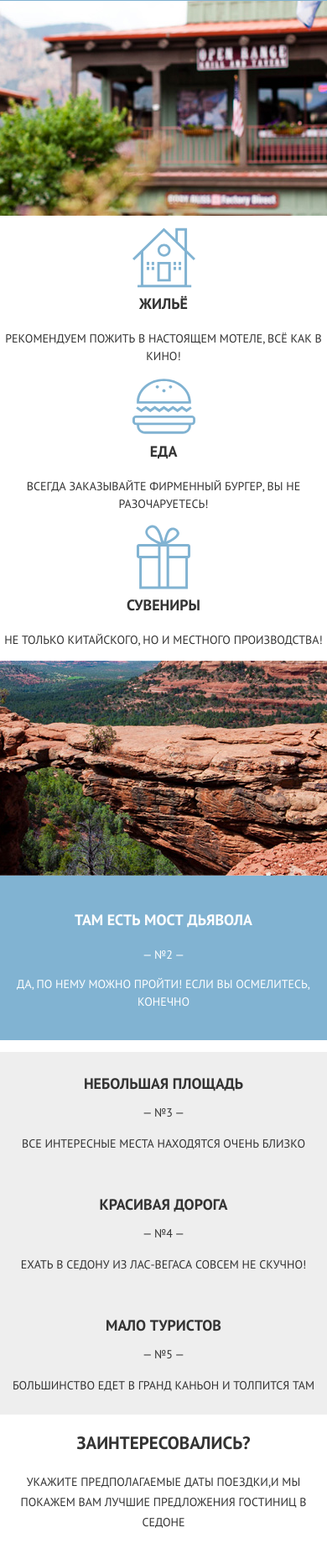
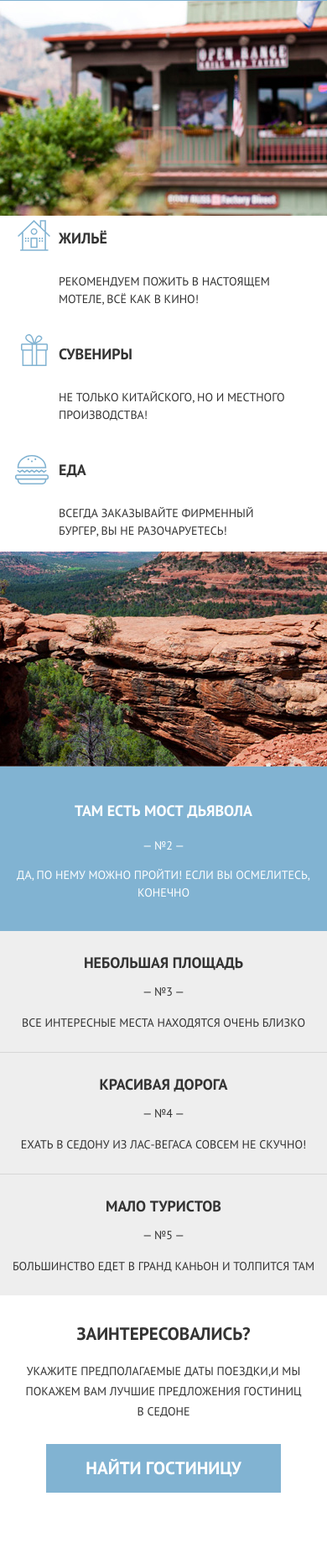
Before and after one commit to foontomas/832991-sedona-21, a website: page source/index.html in a window 390 px wide. Shown: the part 1119-2976 px from the top of the page at 84% size. Drawn offline with nearby package versions, Linux system fonts and the light colour scheme; files that its build step writes are made by us from their sources; grey boxes are pictures that could not be loaded.

Commit message:
продолжаем главную страницу

```diff
--- a/source/index.html
+++ b/source/index.html
@@ -99,8 +99,8 @@
           <div class="pictogram-block">
             <ul class="pictogram-block__list">
               <li class="pictogram-block__item">
-                <img src="./img/icon-house.svg" alt="Рекомендуем пожить в настоящем мотеле, всё как в кино!" width="75" height="72">
-                <h3 class="advantages__h3">
+                <img class="pictogram-block__image" src="./img/icon-house.svg" alt="Рекомендуем пожить в настоящем мотеле, всё как в кино!" width="75" height="72">
+                <h3 class="pictogram-block__h3 pictogram-block__h3--motel">
                   Жильё
                 </h3>
                 <p>
@@ -108,21 +108,21 @@
                 </p>
               </li>
               <li class="pictogram-block__item">
-                <img src="./img/icon-burger.svg" alt="Всегда заказывайте фирменный бургер, вы не разочаруетесь!" width="75" height="70">
-                <h3 class="advantages__h3">
+                <img class="pictogram-block__image" src="./img/icon-gift.svg" alt="Сувениры Не только китайского, но и местного производства!" width="64" height="77">
+                <h3 class="pictogram-block__h3 pictogram-block__h3--souvenirs">
+                  Сувениры
+                </h3>
+                <p>
+                  Не только китайского, но и местного производства!
+                </p>
+              </li>
+              <li class="pictogram-block__item">
+                <img class="pictogram-block__image" src="./img/icon-burger.svg" alt="Всегда заказывайте фирменный бургер, вы не разочаруетесь!" width="75" height="70">
+                <h3 class="pictogram-block__h3 pictogram-block__h3--burger">
                   Еда
                 </h3>
                 <p>
                   Всегда заказывайте фирменный бургер, вы не разочаруетесь!
-                </p>
-              </li>
-              <li class="pictogram-block__item">
-                <img src="./img/icon-gift.svg" alt="Сувениры Не только китайского, но и местного производства!" width="64" height="77">
-                <h3 class="advantages__h3">
-                  Сувениры
-                </h3>
-                <p>
-                  Не только китайского, но и местного производства!
                 </p>
               </li>
             </ul>
@@ -193,10 +193,6 @@
               Укажите предполагаемые даты поездки,и мы покажем вам лучшие предложения гостиниц в седоне
             </p>
           </div>
-          <div class=map-search__map>
-            <iframe src="https://www.google.com/maps/embed?pb=!1m18!1m12!1m3!1d52385.135657476916!2d-111.83015810420495!3d34.85444381570011!2m3!1f0!2f0!3f0!3m2!1i1024!2i768!4f13.1!3m3!1m2!1s0x872da132f942b00d%3A0x5548c523fa6c8efd!2z0KHQtdC00L7QvdCwLCDQkNGA0LjQt9C-0L3QsCA4NjMzNiwg0KHQqNCQ!5e0!3m2!1sru!2sru!4v1607865575919!5m2!1sru!2sru" width="100%" height="100%" frameborder="0" style="border:0;" allowfullscreen="" aria-hidden="false" tabindex="0">
-            </iframe>
-          </div>
           <form class="map-search__form" action="https://echo.htmlacademy.ru/" method="post" target="_blank" aria-label="поиск гостиницы в Седоне" tabindex="0">
             <h3 class="map-search__form-title">
               найти гостиницу
@@ -204,6 +200,10 @@
             <div class="form__content form__content--hide">
             </div>
           </form>
+          <div class=map-search__map>
+            <iframe src="https://www.google.com/maps/embed?pb=!1m18!1m12!1m3!1d52385.135657476916!2d-111.83015810420495!3d34.85444381570011!2m3!1f0!2f0!3f0!3m2!1i1024!2i768!4f13.1!3m3!1m2!1s0x872da132f942b00d%3A0x5548c523fa6c8efd!2z0KHQtdC00L7QvdCwLCDQkNGA0LjQt9C-0L3QsCA4NjMzNiwg0KHQqNCQ!5e0!3m2!1sru!2sru!4v1607865575919!5m2!1sru!2sru" width="100%" height="100%" frameborder="0" style="border:0;" allowfullscreen="" aria-hidden="false" tabindex="0">
+            </iframe>
+          </div>
         </section>
       </main>
       <footer class="page-footer">
--- a/source/less/blocks/advantages.less
+++ b/source/less/blocks/advantages.less
@@ -63,6 +63,16 @@
     }
   }
 
+  .advantages__text-card--additional {
+    &:nth-child(1) {
+      border-bottom: 1px solid @grey-borders;
+    }
+
+    &:nth-child(2) {
+      border-bottom: 1px solid @grey-borders;
+    }
+  }
+
   .advantages__text-card--additional .advantages__h3 {
     margin-bottom: 11px;
   }
@@ -75,6 +85,12 @@
   .advantages__br {
     display: none;
   }
+
+  .advantages--text-block {
+    margin-top: 0;
+    margin-bottom: 0;
+  }
+
 }
 
 @media (min-width: @tablet-width) {
--- a/source/less/blocks/map-search.less
+++ b/source/less/blocks/map-search.less
@@ -23,6 +23,33 @@
   height: 350px;
 }
 
+@media (max-width: @mobile-width-only) {
+  .map-search__title {
+    padding-top: 33px;
+    padding-right: 30px;
+    padding-bottom: 27px;
+    padding-left: 30px;
+  }
+
+  .map-search__h3 {
+    margin-top: 0;
+    margin-bottom: 19px;
+  }
+
+  .map-search__p {
+    margin-top: 0;
+    margin-bottom: 0;
+  }
+
+  .map-search__form {
+    margin-bottom: 49px;
+  }
+
+  .map-search__map {
+    padding-bottom: 10px;
+  }
+}
+
 @media (min-width: @tablet-width) {
   .map-search__title {
     width: 435px;
@@ -31,7 +58,6 @@
 
   .map-search__map {
     min-width: 768px;
-    order: 3;
   }
 
   .map-search {
--- a/source/less/blocks/page-footer.less
+++ b/source/less/blocks/page-footer.less
@@ -6,6 +6,23 @@
 
 .page-footer__copyright {
   margin-top: 40px;
+}
+
+@media (max-width: @mobile-width-only) {
+  .page-footer {
+    padding-top: 28.5px;
+    padding-bottom: 26px;
+  }
+
+  .page-footer__hashtag {
+    margin-top: 0;
+    margin-bottom: 33.5px;
+  }
+
+  .page-footer__copyright {
+    margin-top: 0;
+    margin-bottom: 0;
+  }
 }
 
 @media (min-width: @tablet-width) {
--- a/source/less/blocks/pictogram-block.less
+++ b/source/less/blocks/pictogram-block.less
@@ -4,6 +4,59 @@
 
 .pictogram-block__list {
   list-style: none;
+}
+
+@media (max-width: @mobile-width-only) {
+  .pictogram-block__image {
+    display: none;
+  }
+
+  .pictogram-block__item {
+    padding: 0 40px 0 70px;
+    text-align: start;
+
+    &:not(:last-child) {
+      padding-bottom: 28px;
+    }
+  }
+
+  .pictogram-block__h3 {
+    position: relative;
+    margin: 0;
+    padding-bottom: 14px;
+    font-size: 18px;
+
+    &::before {
+      content: "";
+      position: absolute;
+      background-repeat: no-repeat;
+    }
+  }
+
+  .pictogram-block__h3--motel::before {
+    top: -9px;
+    left: -49px;
+    width: 39px;
+    height: 37px;
+    background-image: url("../img/icon-house.svg");
+  }
+
+  .pictogram-block__h3--souvenirs::before {
+    top: -11px;
+    left: -45px;
+    width: 32px;
+    height: 38px;
+
+    background-image: url("../img/icon-gift.svg");
+  }
+
+  .pictogram-block__h3--burger::before {
+    top: -5px;
+    left: -52px;
+    width: 40px;
+    height: 35px;
+    background-image: url("../img/icon-burger.svg");
+  }
 }
 
 @media (min-width: @tablet-width) {
--- a/source/less/blocks/social.less
+++ b/source/less/blocks/social.less
@@ -24,3 +24,10 @@
 .social__link--last {
   margin-right: 0;
 }
+
+@media (max-width: @mobile-width-only) {
+  .social__list {
+    margin-top: 0;
+    margin-bottom: 40px;
+  }
+}
--- a/source/less/global/variables.less
+++ b/source/less/global/variables.less
@@ -7,6 +7,7 @@
 @simple-black: #000000;
 @fieldset-border: #E5E5E5;
 @input-icons: #E6E6E6;
+@grey-borders: #D6D6D6;
 @tablet-width: 768px;
 @desktop-width: 1200px;
 @mobile-width-only: 767px;
```
